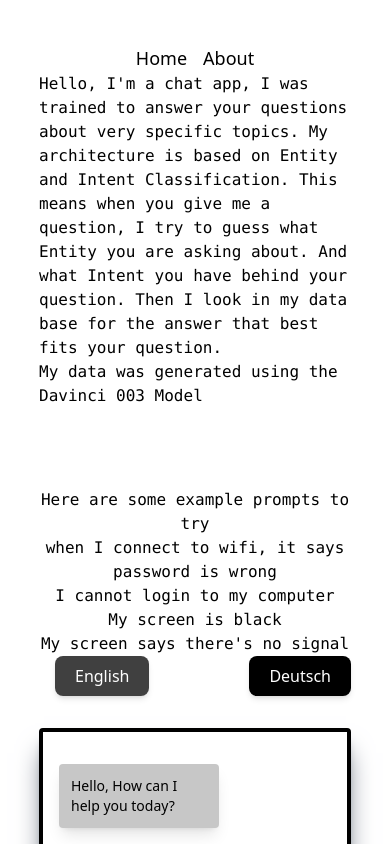
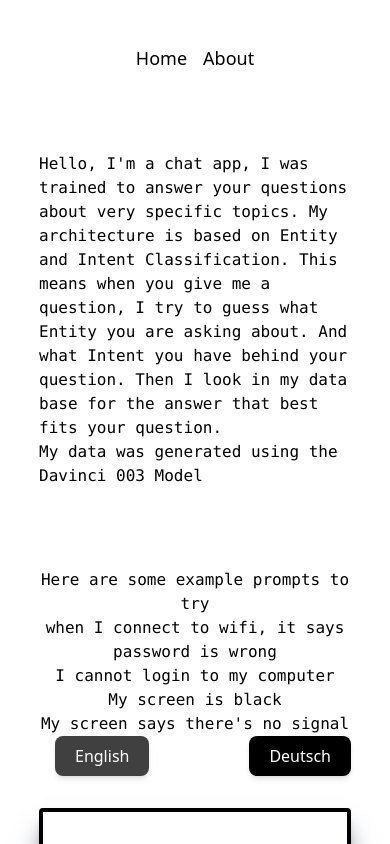
Before and after one commit to elliot736/chat-client, a Vue app: page / in a window 390 px wide. Shown: the top 844 px of the page. Built offline with nearby package versions, Linux system fonts and the light colour scheme.

Commit message:
Initial commit

```diff
--- a/src/views/HomeView.vue
+++ b/src/views/HomeView.vue
@@ -5,7 +5,7 @@ import ChatBox from "../components/ChatBox.vue";
 
 <template>
   <div class="flex flex-col mx-[10%]">
-    <div class="flex lg:mt-[10rem]">
+    <div class="flex mt-[5rem] lg:mt-[10rem]">
       <div class="flex flex-col text-black font-mono">
         <p>
           Hello, I'm a chat app, I was trained to answer your questions about
```
